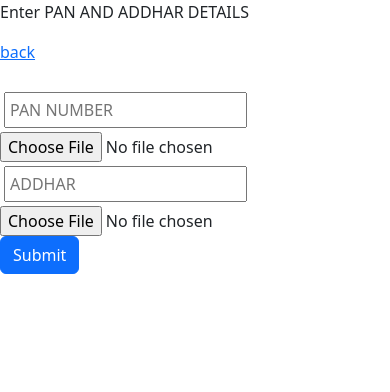
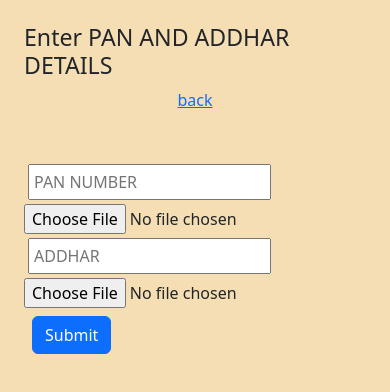
Before and after one commit to saikatgpae/chpl, a React (Create React App) app: page /doc in a window 390 px wide. Shown: the top 392 px of the page. Built offline with nearby package versions, Linux system fonts and the light colour scheme.

Commit message:
Add styling to the mobile address and doc page.

```diff
--- a/src/components/address/Address.js
+++ b/src/components/address/Address.js
@@ -3,6 +3,7 @@ import React, { useRef, useState, useEffect } from 'react';
 import { useDispatch, useSelector } from 'react-redux';
 import { Link, useNavigate } from 'react-router-dom';
 import { saveUser } from '../../redux/reducers/user';
+import './address.css';
 
 export default function Address() {
   const firstName = useRef(null);
@@ -32,10 +33,11 @@ export default function Address() {
   };
   return (
     <>
-      <h1>Enter your name and address</h1>
-      <Link to="/">back</Link>
-      <form onSubmit={handelSubmit} id="mobileNumber" action="" method="POST" name="signupForm">
-        <br />
+      <div className="address-head p-4">
+        <h1>Enter your name and address</h1>
+        <Link to="/">back</Link>
+      </div>
+      <form className="address-form" onSubmit={handelSubmit} id="mobileNumber" action="" method="POST" name="signupForm">
         <input
           onChange={handleChange}
           required
@@ -84,7 +86,7 @@ export default function Address() {
           type="text"
           placeholder="Addresse"
         />
-        <input className="btn btn-primary" id="submit" type="submit" />
+        <input className="btn btn-primary m-2" id="submit" type="submit" />
       </form>
     </>
   );
--- /dev/null
+++ b/src/components/address/address.css
@@ -0,0 +1,19 @@
+.address-head {
+    display: flex;
+    justify-content: space-between;
+}
+
+@media screen and (max-width: 768px) {
+    .address-head{
+        flex-direction: column;
+        align-items: center;
+        background-color: wheat;
+    }
+    .address-form {
+        display: flex;
+        flex-direction: column;
+        align-items: center;
+        background-color:   wheat;
+        height: 100vh;
+    }
+}
--- a/src/components/doc/Doc.js
+++ b/src/components/doc/Doc.js
@@ -3,6 +3,7 @@ import React, { useRef, useState, useEffect } from 'react';
 import { useDispatch, useSelector } from 'react-redux';
 import { Link, useNavigate } from 'react-router-dom';
 import { saveUser } from '../../redux/reducers/user';
+import './doc.css';
 
 export default function Doc() {
   const pan = useRef(null);
@@ -37,10 +38,11 @@ export default function Doc() {
   };
   return (
     <>
-      <p>Enter PAN AND ADDHAR DETAILS</p>
-      <Link to="/address">back</Link>
-      <form onSubmit={handelSubmit} id="mobileNumber" action="" method="POST" name="signupForm">
-        <br />
+      <div className="doc-head p-4">
+        <h3>Enter PAN AND ADDHAR DETAILS</h3>
+        <Link to="/address">back</Link>
+      </div>
+      <form className="doc-form p-4" onSubmit={handelSubmit} id="mobileNumber" action="" method="POST" name="signupForm">
         <input
           onChange={handleChange}
           required
@@ -69,7 +71,7 @@ export default function Doc() {
         />
         <input onChange={handleImageInput} type="file" id="addhar-image" name="addharImage" accept="image/png" />
         <br />
-        <input className="btn btn-primary" id="submit" type="submit" />
+        <input className="btn btn-primary m-2" id="submit" type="submit" />
       </form>
     </>
   );
--- /dev/null
+++ b/src/components/doc/doc.css
@@ -0,0 +1,20 @@
+.doc-head {
+    display: flex;
+    justify-content: space-between;
+}
+
+.doc-form {
+    /* display: flex; */
+}
+@media screen and (max-width: 768px) {
+    .doc-head{
+        /* display: flex; */
+        flex-direction: column;
+        align-items: center;
+        background-color: wheat;
+    }
+    .doc-form {
+        background-color:   wheat;
+        height: 100vh;
+    }
+}
```
